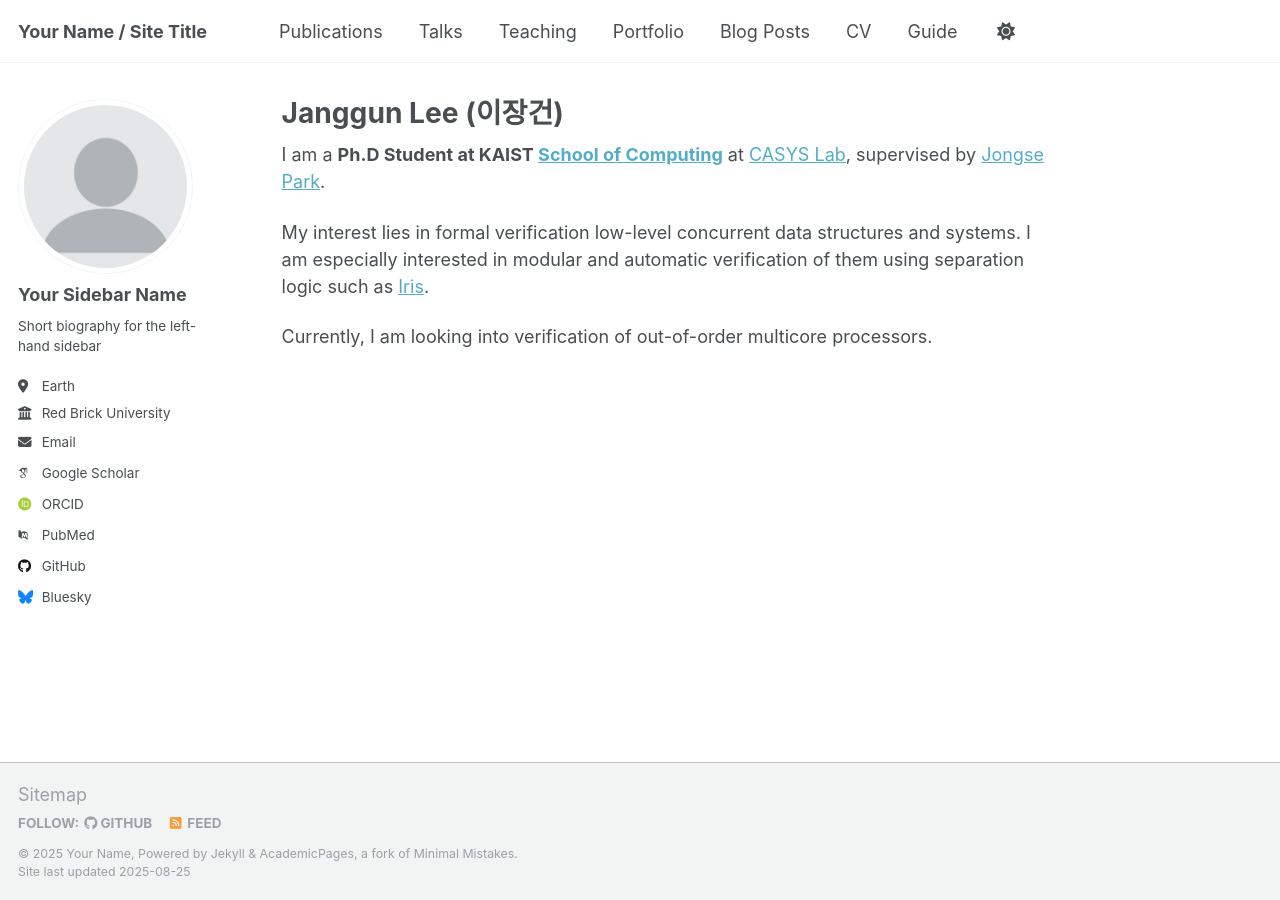
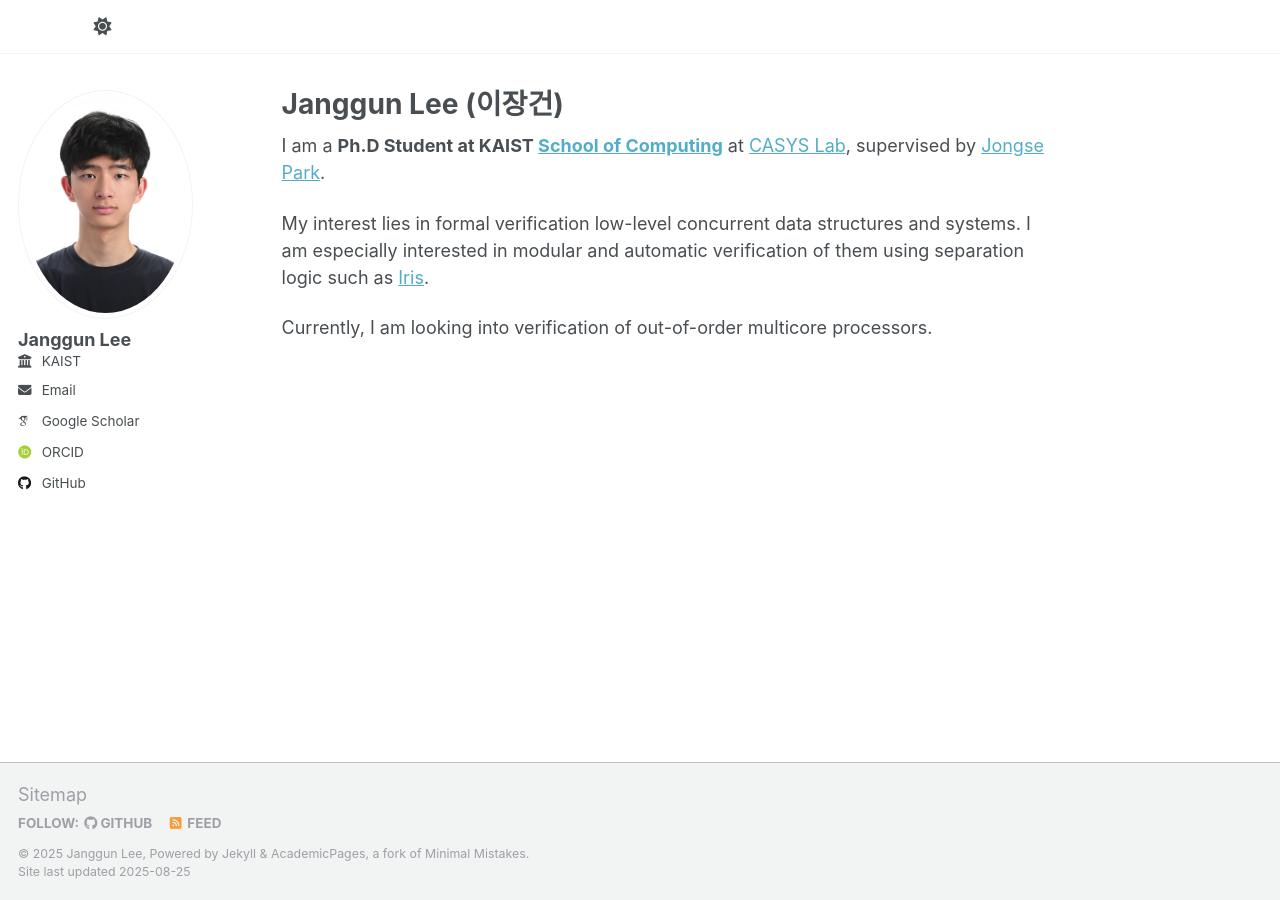
Before and after one commit to Lee-Janggun/lee-janggun.github.io, a Jekyll site: the page built from _pages/about.md, in a window 1280 px wide. Built offline with Jekyll 4.4.1, drawn with Linux system fonts in a browser that asks for light colours; some web fonts are replaced; a script that is not in the unit is left out.

Commit message:
Basic polish of website

```diff
--- a/_config.yml
+++ b/_config.yml
@@ -9,36 +9,36 @@
 # Basic Site Settings
 locale                   : "en-US"
 site_theme               : "default"
-title                    : "Your Name / Site Title"
+title                    : ""
 title_separator          : "-"
-name                     : &name "Your Name"
-description              : &description "personal description"
-url                      : https://academicpages.github.io # the base hostname & protocol for your site e.g. "https://[your GitHub username].github.io" or if you already have some other page hosted on Github then use "https://[your GitHub username].github.io/[Your Repo Name]"
+name                     : &name "Janggun Lee"
+description              : &description ""
+url                      : https://lee-janggun.github.io # the base hostname & protocol for your site e.g. "https://[your GitHub username].github.io" or if you already have some other page hosted on Github then use "https://[your GitHub username].github.io/[Your Repo Name]"
 baseurl                  : "" # the subpath of your site, e.g. "/blog"
-repository               : "academicpages/academicpages.github.io"
+repository               : "Lee-Janggun/lee-janggun.github.io"
 
 # Site Author - The following control what appear as part of the author content on the side bar.
 #               If a field is blank the icon and link will not appear, otherwise it will be shown.
 #               Additional customization can be done by editing /_includes/author-profile.html
 author:
   # Biographic information
-  avatar           : "profile.png"
-  name             : "Your Sidebar Name"
+  avatar           : "janggun.lee.jpg"
+  name             : "Janggun Lee"
   pronouns         : # example: "she/her"
-  bio              : "Short biography for the left-hand sidebar"
-  location         : "Earth"
-  employer         : "Red Brick University"
+  bio              : # "Short biography for the left-hand sidebar"
+  location         : # "Earth"
+  employer         : "KAIST"
   uri              : # URL
-  email            : "none@example.org"
+  email            : "janggun.lee@kaist.ac.kr"
 
   # Academic websites
   academia         : # URL
   arxiv            : # URL - Update with the correct link to your profile
-  googlescholar    : "https://scholar.google.com/citations?user=PS_CX0AAAAAJ"
+  googlescholar    : "https://scholar.google.com/citations?user=yDwikGEAAAAJ&hl=en"
   impactstory      : # URL
-  orcid            : "http://orcid.org/yourorcidurl"
+  orcid            : "https://orcid.org/0009-0002-0047-7717"
   semantic         : # URL
-  pubmed           : "https://www.ncbi.nlm.nih.gov/pubmed/?term=john+snow"
+  pubmed           : # URL
   researchgate     : # URL
   scopus           : # URL
 
@@ -46,13 +46,13 @@ author:
   bitbucket        : # Username - Update with your username on the site
   codepen          : # Username
   dribbble         : # Username
-  github           : "academicpages"
+  github           : "Lee-Janggun"
   kaggle           : # Username
   stackoverflow    : # User number or user number and name (i.e., use "1" or "1/jeff-atwood")
 
   # Social media
   artstation       : # Username
-  bluesky          : "bsky.app" # Replace this with you Bluesky username
+  bluesky          : # Username
   facebook         : # Username
   flickr           : # Username
   foursquare       : # Username
```
Also changed, not shown: _data/navigation.yml (+14 -14 lines), images/janggun.lee.jpg (added).
